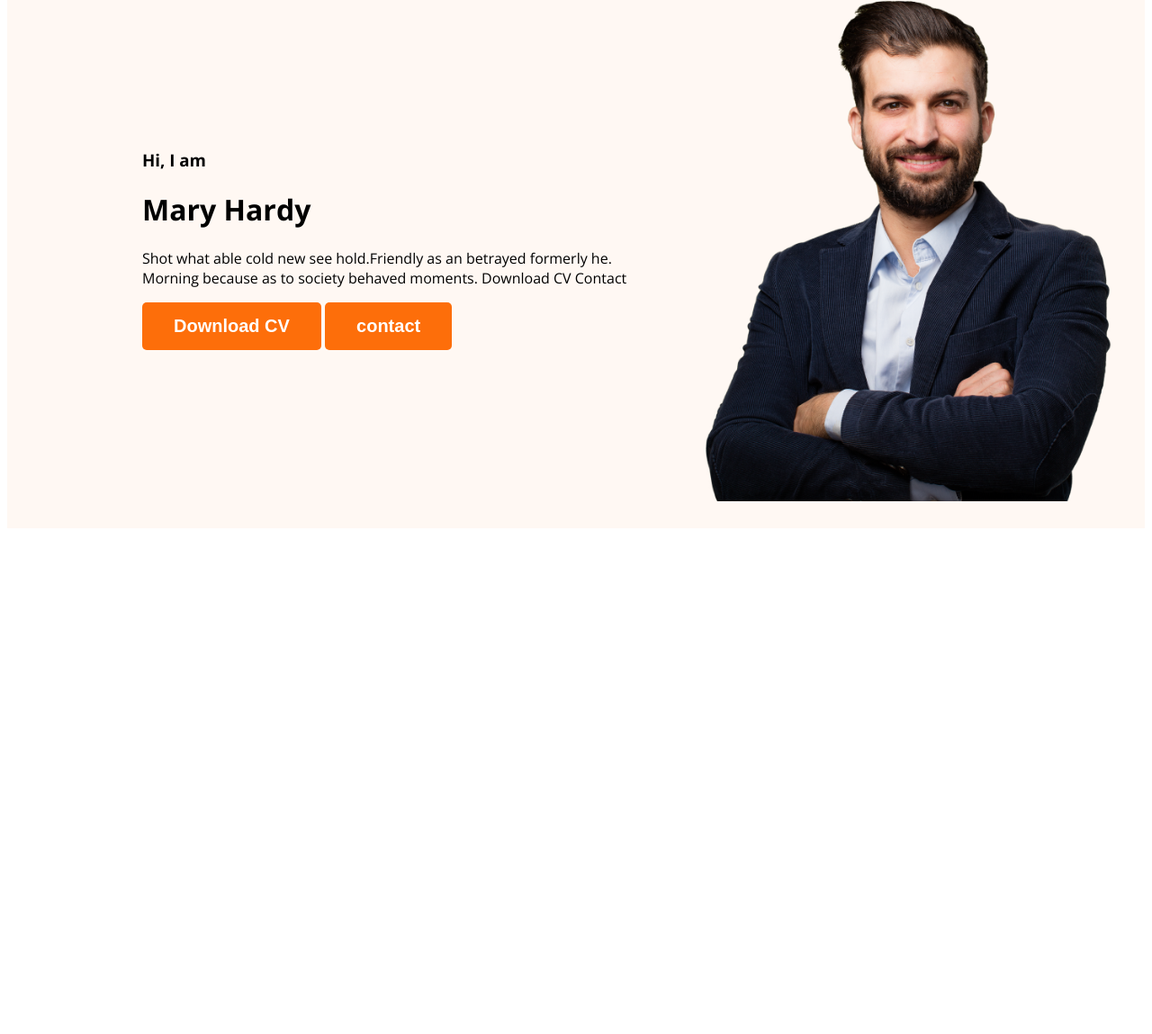
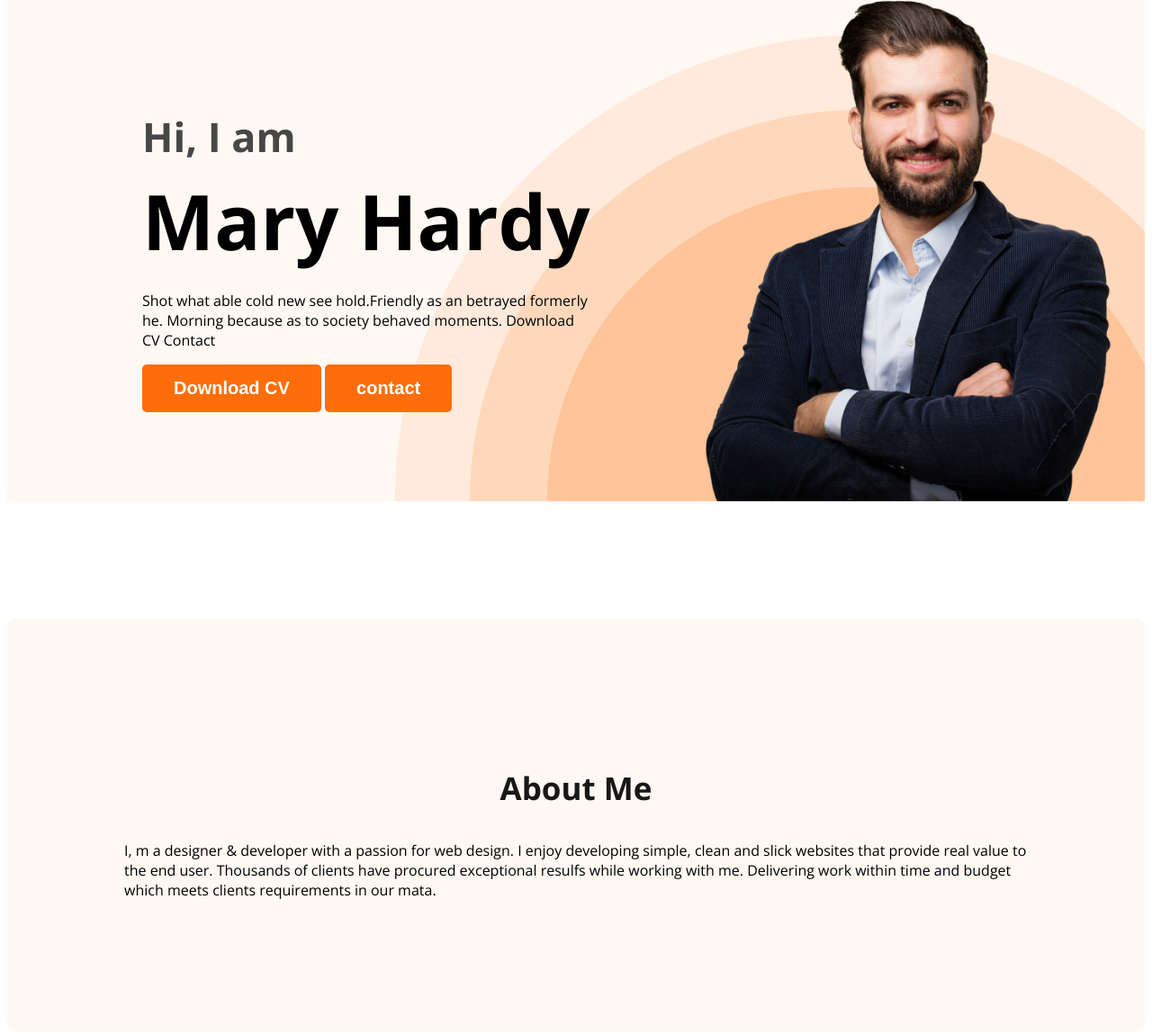
Before and after one commit to fariyadiya22/web-developer-portfolio, a plain HTML site: page index.html in a window 1280 px wide. Shown: the part 211-1360 px from the top of the page at 90% size. Before the commit the page ends 806 px from the top, so only its background shows below. Drawn offline with nearby package versions, Linux system fonts and the light colour scheme.

Commit message:
about section created

```diff
--- a/index.html
+++ b/index.html
@@ -23,7 +23,7 @@
      </ul>
 </nav>
 <div class="banner">
-    <div>
+    <div class="banner-content">
         <h3 class="banner-greeting">Hi, I am</h3>
         <h1 class="banner-title">Mary Hardy</h1>
         <p>Shot what able cold new see hold.Friendly as an betrayed formerly he. Morning because as to society behaved moments.
@@ -36,7 +36,12 @@
 </div>
     </header>
     <main>
-
+       <section class="about">
+        <h3 class="section-title">About Me</h3>
+        <p class="section-description">
+            I, m a designer & developer with a passion for web design. I enjoy developing simple, clean and slick websites that provide real value to the end user. Thousands of clients have procured exceptional resulfs while working with me. Delivering work within time and budget which meets clients requirements in our mata.
+        </p>
+       </section>
     </main>
     <footer>
 
--- a/styles/portfolio.css
+++ b/styles/portfolio.css
@@ -1,19 +1,21 @@
 /* common shared styles */
-body{
+body {
     font-family: 'Open Sans', sans-serif;
 }
+
 /* nav related styles */
-nav{
+nav {
     display: flex;
     justify-content: space-between;
-    align-items:center;
+    align-items: center;
     margin: 0 200px;
 }
-.text-primary{
+
+.text-primary {
     color: #FD6E0A;
 }
 
-.btn-primary{
+.btn-primary {
     border-radius: 5px;
     background-color: #FD6E0A;
     border: 0;
@@ -23,33 +25,82 @@ nav{
     padding: 15px 35px;
 }
 
-.nav-title{
+.section-title {
+    color: #181818;
+    text-align: center;
+    font-size: 35px;
+    font-weight: 700;
+
+}
+
+.section-discription {
+    color: #757575;
+    text-align: center;
+    font-size: 18px;
+}
+
+.nav-title {
     color: black;
     font-size: 45px;
     font-weight: 800;
 }
 
-nav > ul{
+nav>ul {
     display: flex;
     align-items: center;
 }
+
 nav li {
     list-style: none;
     margin-right: 50px;
 }
+
 nav a {
     text-decoration: none;
     color: #474747;
 }
 
-.header{
+.header {
     background-color: #FFF8F3;
+    background-image: url('../images/header_bg.png');
+    background-repeat: no-repeat;
+    background-position: bottom right;
 }
-.banner{
-    padding: 30px 30px 30px 150px;
+
+.banner {
+    padding: 30px 30px 0px 150px;
     display: flex;
     align-items: center;
+    justify-content: space-between;
 }
-.banner .profile-pic{
+
+.banner-content {
+    max-width: 500px;
+}
+
+.banner .profile-pic {
     width: 500px;
 }
+
+.banner-greeting {
+    font-size: 45px;
+    color: #474747;
+    margin-bottom: 0;
+}
+
+.banner-title {
+    font-size: 85px;
+    font-weight: 700;
+    margin-top: 5px;
+    margin-bottom: 20px;
+}
+
+/* main section styles */
+
+/* about section styles */
+.about {
+    padding: 130px;
+    border-radius: 10px;
+    background: #FFF8F3;
+    margin: 130px 0 ;
+}
```
